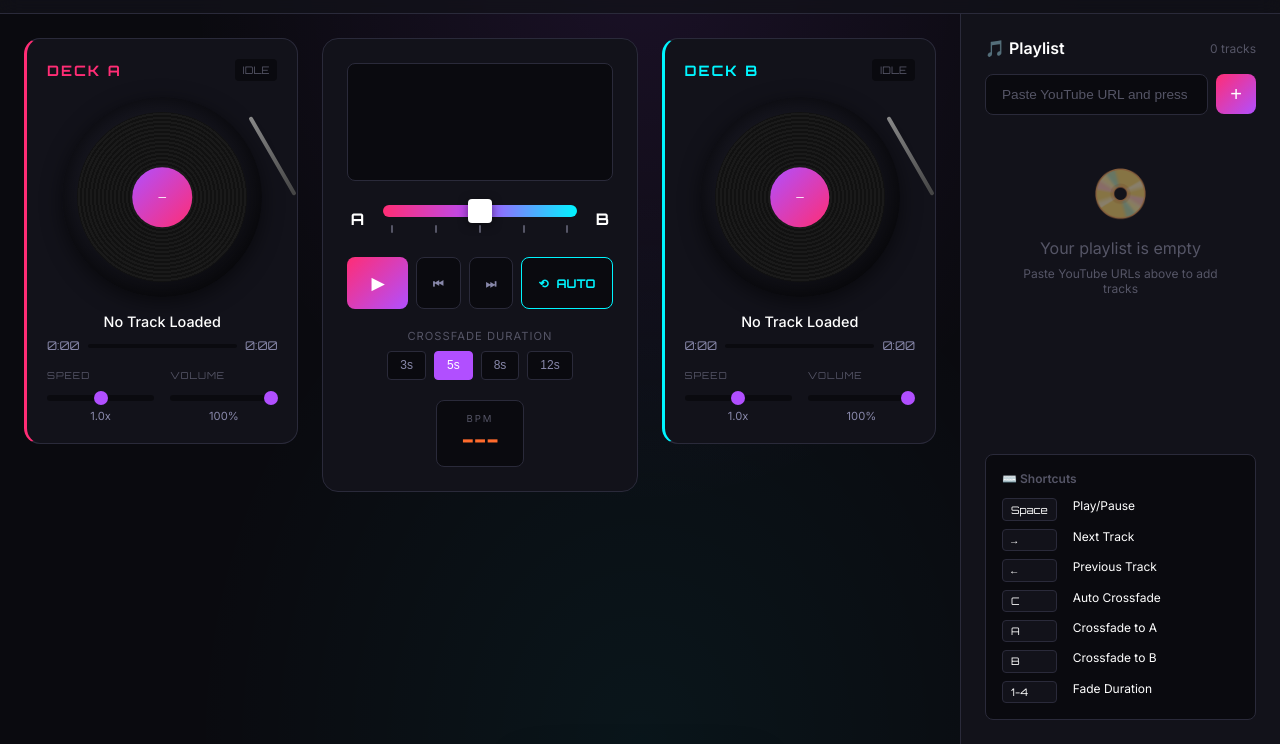
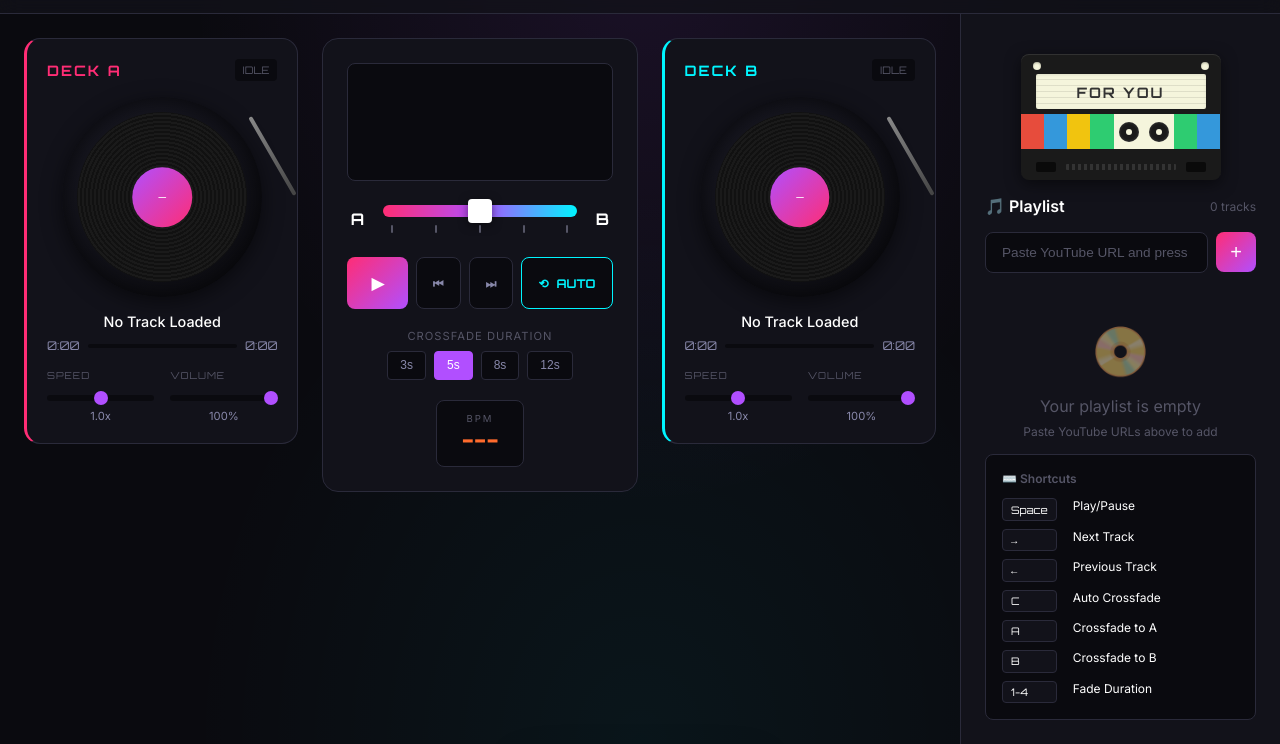
Before and after one commit to dprrwt/dj-mixtape, a plain HTML site: page index.html in a window 1280 px wide. Shown: the part 59-803 px from the top of the page. Drawn offline with Linux system fonts and the light colour scheme.

Commit message:
Add cute cassette tape with spinning reels

```diff
--- a/app.js
+++ b/app.js
@@ -317,6 +317,11 @@ function loadTrackToDeck(deck, index) {
     if (deck === state.activeDeck) {
         els.nowPlayingText.textContent = track.title;
         els.bpmValue.textContent = track.bpm;
+        // Update cassette label
+        const cassetteTitle = document.getElementById('cassetteTitle');
+        if (cassetteTitle) {
+            cassetteTitle.textContent = track.title.length > 12 ? track.title.substring(0, 12) + '...' : track.title;
+        }
     }
 
     console.log(`📀 Loaded "${track.title}" to Deck ${deck}`);
@@ -334,6 +339,7 @@ function play() {
         state.isPlaying = true;
         els.btnPlayPause.innerHTML = '<span class="icon">⏸</span>';
         els.btnPlayPause.classList.add('playing');
+        updateCassette(true);
     }
 }
 
@@ -343,6 +349,28 @@ function pause() {
     state.isPlaying = false;
     els.btnPlayPause.innerHTML = '<span class="icon">▶</span>';
     els.btnPlayPause.classList.remove('playing');
+    updateCassette(false);
+}
+
+// === Cassette Tape Animation ===
+function updateCassette(isPlaying) {
+    const cassette = document.querySelector('.cassette');
+    const cassetteTitle = document.getElementById('cassetteTitle');
+
+    if (cassette) {
+        if (isPlaying) {
+            cassette.classList.add('playing');
+        } else {
+            cassette.classList.remove('playing');
+        }
+    }
+
+    // Update cassette label with current track
+    if (cassetteTitle && state.currentIndex >= 0 && state.playlist[state.currentIndex]) {
+        const title = state.playlist[state.currentIndex].title;
+        // Truncate long titles
+        cassetteTitle.textContent = title.length > 12 ? title.substring(0, 12) + '...' : title;
+    }
 }
 
 function togglePlayPause() {
--- a/index.html
+++ b/index.html
@@ -157,6 +157,38 @@
 
         <!-- Playlist Panel -->
         <aside class="playlist-panel">
+            <!-- Cute Cassette Tape -->
+            <div class="cassette">
+                <div class="cassette-body">
+                    <div class="cassette-holes">
+                        <div class="screw-hole"></div>
+                        <div class="screw-hole"></div>
+                    </div>
+                    <div class="cassette-label">
+                        <div class="label-lines">
+                            <span class="label-title" id="cassetteTitle">FOR YOU</span>
+                        </div>
+                    </div>
+                    <div class="cassette-stripe">
+                        <div class="stripe-color red"></div>
+                        <div class="stripe-color blue"></div>
+                        <div class="stripe-color yellow"></div>
+                        <div class="stripe-color green"></div>
+                        <div class="tape-window">
+                            <div class="tape-reel left" id="reelLeft"></div>
+                            <div class="tape-reel right" id="reelRight"></div>
+                        </div>
+                        <div class="stripe-color green"></div>
+                        <div class="stripe-color blue"></div>
+                    </div>
+                    <div class="cassette-bottom">
+                        <div class="cassette-notch"></div>
+                        <div class="cassette-grip"></div>
+                        <div class="cassette-notch"></div>
+                    </div>
+                </div>
+            </div>
+
             <div class="playlist-header">
                 <h2>🎵 Playlist</h2>
                 <span class="track-count" id="trackCount">0 tracks</span>
--- a/styles.css
+++ b/styles.css
@@ -824,6 +824,173 @@ kbd {
     background: var(--accent-purple);
 }
 
+/* === Cute Cassette Tape === */
+.cassette {
+    padding: 1rem;
+    display: flex;
+    justify-content: center;
+}
+
+.cassette-body {
+    width: 200px;
+    height: 126px;
+    background: #1a1a1a;
+    border-radius: 8px;
+    position: relative;
+    box-shadow:
+        0 4px 15px rgba(0, 0, 0, 0.5),
+        inset 0 1px 0 rgba(255, 255, 255, 0.1);
+    overflow: hidden;
+}
+
+.cassette-holes {
+    position: absolute;
+    top: 8px;
+    left: 0;
+    right: 0;
+    display: flex;
+    justify-content: space-between;
+    padding: 0 12px;
+}
+
+.screw-hole {
+    width: 8px;
+    height: 8px;
+    background: #f5f5dc;
+    border-radius: 50%;
+    box-shadow: inset 0 1px 2px rgba(0, 0, 0, 0.3);
+}
+
+.cassette-label {
+    position: absolute;
+    top: 20px;
+    left: 15px;
+    right: 15px;
+    height: 35px;
+    background: #f5f5dc;
+    border-radius: 2px;
+    display: flex;
+    align-items: center;
+    justify-content: center;
+    box-shadow: inset 0 1px 3px rgba(0, 0, 0, 0.1);
+}
+
+.label-lines {
+    width: 100%;
+    height: 100%;
+    background: repeating-linear-gradient(
+        to bottom,
+        transparent,
+        transparent 5px,
+        rgba(200, 200, 180, 0.5) 5px,
+        rgba(200, 200, 180, 0.5) 6px
+    );
+    display: flex;
+    align-items: center;
+    justify-content: center;
+}
+
+.label-title {
+    font-family: 'Orbitron', monospace;
+    font-size: 0.9rem;
+    font-weight: 700;
+    color: #333;
+    letter-spacing: 2px;
+    text-transform: uppercase;
+}
+
+.cassette-stripe {
+    position: absolute;
+    top: 60px;
+    left: 0;
+    right: 0;
+    height: 35px;
+    display: flex;
+    align-items: stretch;
+}
+
+.stripe-color {
+    flex: 1;
+}
+
+.stripe-color.red { background: #e74c3c; }
+.stripe-color.blue { background: #3498db; }
+.stripe-color.yellow { background: #f1c40f; }
+.stripe-color.green { background: #2ecc71; }
+
+.tape-window {
+    width: 60px;
+    height: 100%;
+    background: #f5f5dc;
+    display: flex;
+    align-items: center;
+    justify-content: space-around;
+    padding: 4px;
+    gap: 8px;
+}
+
+.tape-reel {
+    width: 20px;
+    height: 20px;
+    background: #1a1a1a;
+    border-radius: 50%;
+    position: relative;
+    box-shadow: inset 0 0 3px rgba(255, 255, 255, 0.2);
+}
+
+.tape-reel::after {
+    content: '';
+    position: absolute;
+    top: 50%;
+    left: 50%;
+    transform: translate(-50%, -50%);
+    width: 6px;
+    height: 6px;
+    background: #f5f5dc;
+    border-radius: 50%;
+}
+
+/* Tape reels spin when playing */
+.cassette.playing .tape-reel {
+    animation: reel-spin 1s linear infinite;
+}
+
+@keyframes reel-spin {
+    from { transform: rotate(0deg); }
+    to { transform: rotate(360deg); }
+}
+
+.cassette-bottom {
+    position: absolute;
+    bottom: 8px;
+    left: 15px;
+    right: 15px;
+    display: flex;
+    justify-content: space-between;
+    align-items: center;
+}
+
+.cassette-notch {
+    width: 20px;
+    height: 10px;
+    background: #0a0a0a;
+    border-radius: 2px;
+}
+
+.cassette-grip {
+    flex: 1;
+    height: 6px;
+    margin: 0 10px;
+    background: repeating-linear-gradient(
+        to right,
+        #333 0px,
+        #333 3px,
+        #1a1a1a 3px,
+        #1a1a1a 6px
+    );
+    border-radius: 1px;
+}
+
 /* === Responsive === */
 @media (max-width: 1200px) {
     .app {
@@ -845,4 +1012,8 @@ kbd {
         border-left: none;
         border-top: 1px solid var(--border-color);
     }
+
+    .cassette {
+        display: none;
+    }
 }
```
